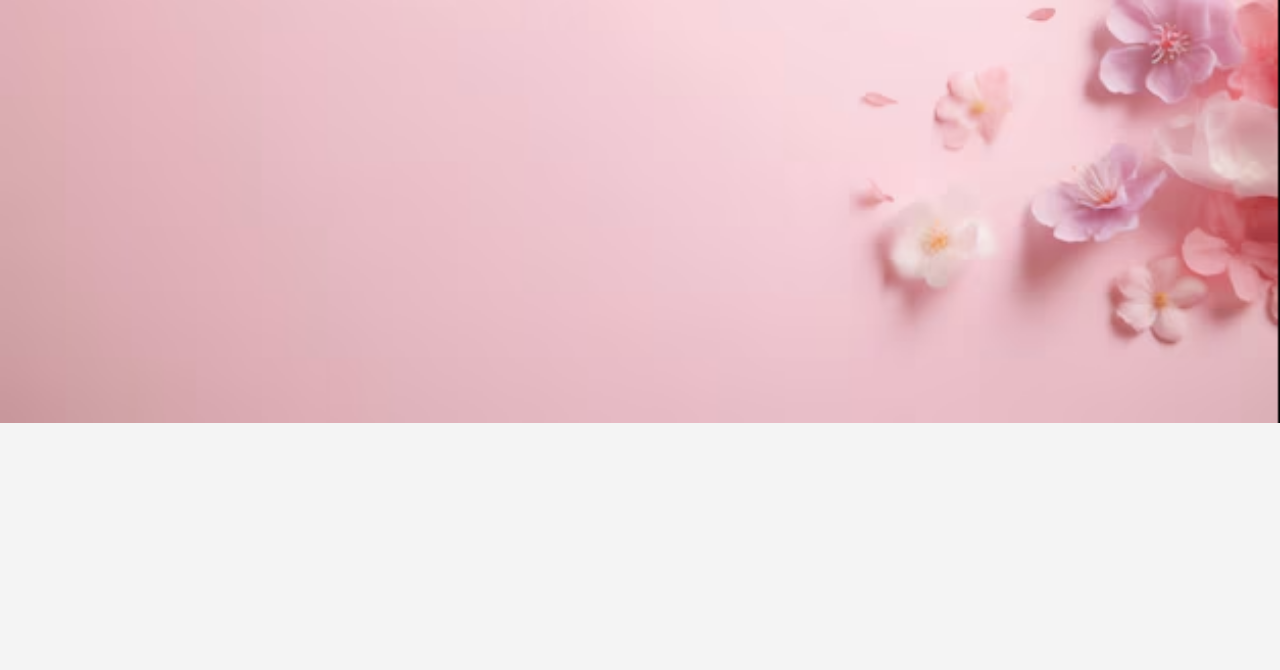
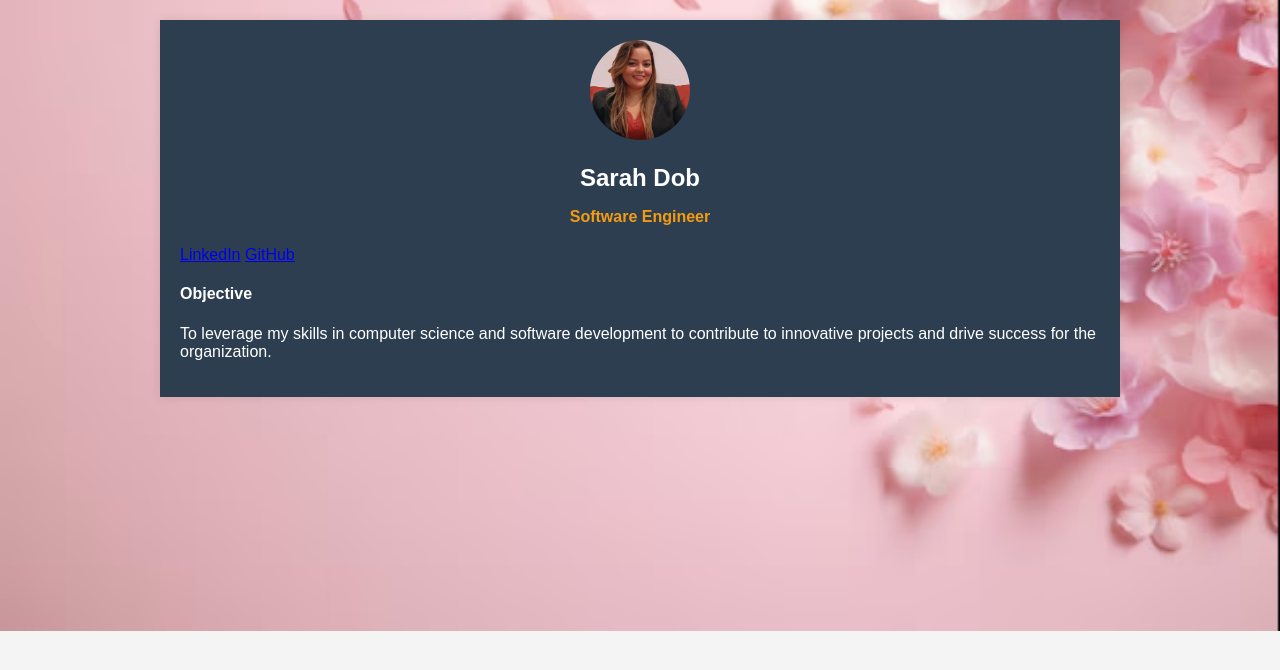
Before and after one commit to harasd/MidtermFinal, a website: page docs/index.html in a window 1280 px wide. Drawn offline with Linux system fonts and the light colour scheme.

Commit message:
side bar done

```diff
--- a/docs/css/SarahDob.css
+++ b/docs/css/SarahDob.css
@@ -37,3 +37,33 @@ body {
     color: var(--white-color);
     padding: 20px;
 }
+.portrait {
+    text-align: center;
+    margin-bottom: 20px;
+    overflow: hidden; /* Ensures the image stays within the portrait container */
+}
+
+.portrait img {
+    width: 100px;
+    height: 100px;
+    border-radius: 50%;
+    transition: transform 0.3s ease; /* Smooth transition for the zoom effect */
+}
+
+.portrait img:hover {
+    transform: scale(1.1); /* Zoom in effect */
+}
+
+
+.name {
+    text-align: center;
+    font-size: 24px;
+    margin: 10px 0;
+}
+
+.title {
+    text-align: center;
+    font-size: 16px;
+    margin-bottom: 20px;
+    color: var(--accent-color);
+}
--- a/docs/index.html
+++ b/docs/index.html
@@ -10,6 +10,29 @@
     <link rel="stylesheet" href="css/SarahDob.css">
     <link rel="stylesheet" href="https://cdnjs.cloudflare.com/ajax/libs/font-awesome/6.0.0-beta3/css/all.min.css">
 </head>
+<body>
+    <div class="container">
+        <aside class="sidebar">
+            <div class="profile-pic portrait">
+                <img src="images/sarah.jpg" alt="Sarah Dob's Profile Image">
+            </div>
+            <h2 class="name">Sarah Dob</h2>
+            <h3 class="title">Software Engineer</h3>
+
+            <div class="links">
+                <a href="https://www.linkedin.com/in/sarahdob">LinkedIn</a>
+                <a href="https://github.com/sarahdob">GitHub</a>
+            </div>
+            <div class="sidebar-bottom">
+                <h4>Objective</h4>
+                <p>To leverage my skills in computer science and software development to contribute to innovative
+                    projects and drive success for the organization.</p>
+            </div>
+        </aside>
+        </div>
+    </body>
+
+
 
 
 
```
